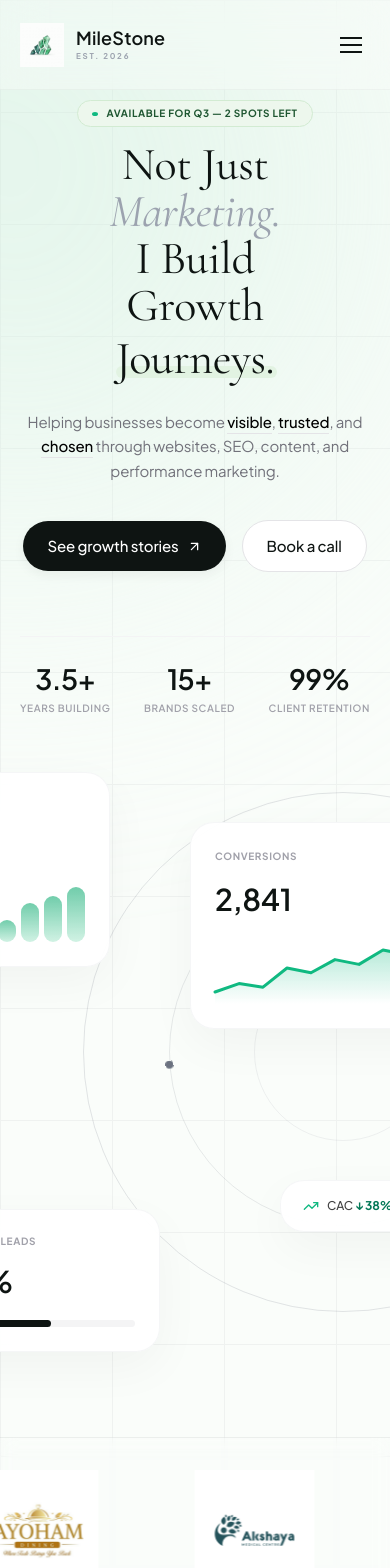
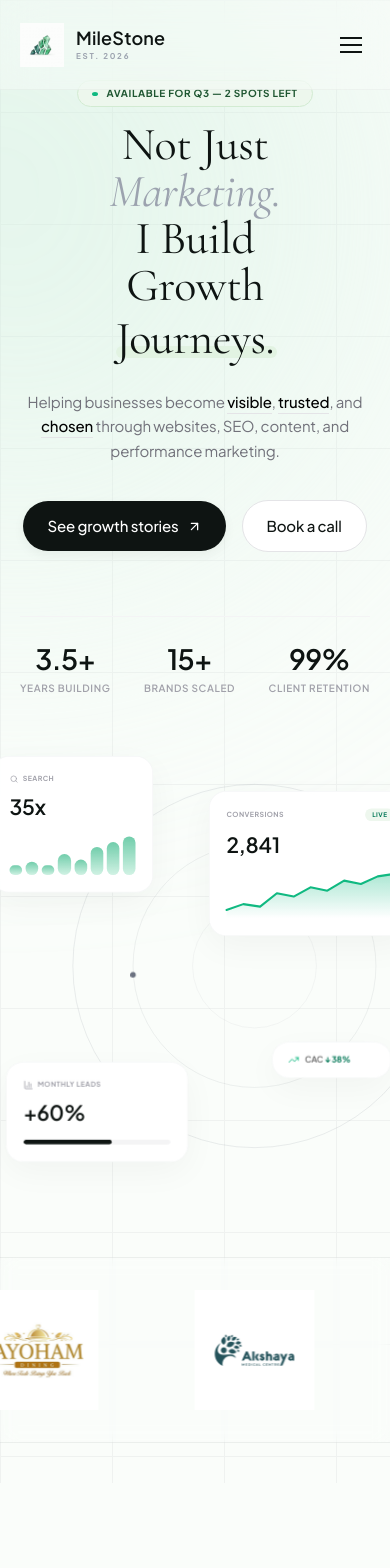
Before and after one commit to sivak27/milestone, a React (Vite) app: page / in a window 390 px wide. Shown: the top 1568 px of the page. Built offline with nearby package versions, Linux system fonts and the light colour scheme.

Commit message:
Update HeroSection and Footer layouts with crystal logo asset

```diff
--- a/src/components/Footer.jsx
+++ b/src/components/Footer.jsx
@@ -41,8 +41,8 @@ export default function Footer() {
         <div className="footer-column">
           <h5>CONTACT</h5>
 
-          <a href="mailto:hariharan.growthpartner@gmail.com">
-            hariharan.growthpartner@gmail.com
+          <a href="mailto:milestonesdigitalmarketing@gmail.com">
+            milestonesdigitalmarketing@gmail.com
           </a>
 
           <a href="tel:+919344260752">
--- a/src/components/Growth.jsx
+++ b/src/components/Growth.jsx
@@ -231,7 +231,7 @@ export default function Growth() {
                 </p>
                 <div className="flex items-baseline space-x-1 mt-1">
                   {/* Displays hovered bar value dynamically */}
-                  <h3 className="text-3xl font-bold tracking-tight text-black">
+                  <h3 className="text-xl font-bold tracking-tight text-black">
                     {displayedLeads}
                   </h3>
                   <span className="text-xs text-[#8A9590] font-medium">/ mo</span>
--- a/src/components/HeroSection.css
+++ b/src/components/HeroSection.css
@@ -115,3 +115,40 @@ body {
             height: 120px !important;
           }
         }
+/* UPDATED RESPONSIVE MOBILE SCALING & ABSOLUTE CENTERING ENGINE */
+        @media (max-width: 900px) {
+          .desktop-nav { display: none !important; }
+          .mobile-toggle-btn { display: block !important; }
+          .mobile-nav-tray.open { display: flex !important; }
+
+          /* FORCE-CENTERS THE ENTIRE CARDS BLOCK HORIZONTALLY AND VERTICALLY */
+          .hero-stage {
+            display: flex !important;
+            flex-direction: column !important;
+            justify-content: center !important;
+            align-items: center !important;
+            padding: 80px 20px 40px 20px !important;
+          }
+
+          /* Shrunk down more (0.45) and centered perfectly on the mobile stage */
+          .responsive-cards-container {
+            transform: scale(0.45) !important; /* Reduced to 0.45 for an ultra-compact presentation */
+            transform-origin: center center !important;
+            height: 320px !important; /* Scaled down height boundary to match */
+            margin-left: 0px !important; /* Cleared out layout offsets to avoid side pushing */
+            position: relative !important;
+            display: flex !important;
+            justify-content: center !important;
+            align-items: center !important;
+            width: 100% !important;
+          }
+
+          /* ENSURES CONCENTRIC BACKDROP CIRCLES STAY LOCKED IN DEAD CENTER OVER CARDS */
+          .responsive-cards-container > div:first-child {
+            top: 50% !important;
+            left: 50% !important;
+            transform: translate(-50%, -50%) !important;
+            width: 100% !important;
+            height: 100% !important;
+          }
+        }
--- a/src/components/HeroSection.jsx
+++ b/src/components/HeroSection.jsx
@@ -6,7 +6,7 @@ import Logo2 from "/src/assets/2.png";
 import Logo3 from "/src/assets/3.png";
 import Logo4 from "/src/assets/4.png";
 import Logo5 from "/src/assets/5.png";
-import MilestoneLogo from "/src/assets/6.png"; // Fixed name match to resolve the crash
+import MilestoneLogo from "/src/assets/6.png";
 import "./HeroSection.css";
 
 function FloatingCard({ styleOverrides = {}, delay = 0, children, parallax = 20, mx, my }) {
@@ -172,10 +172,20 @@ export default function HeroSection() {
           padding: 24px;
           gap: 4px;
         }
+
+        /* UPDATED RESPONSIVE MOBILE SCALING FOR THE RIGHT CONTAINER ONLY */
         @media (max-width: 900px) {
           .desktop-nav { display: none !important; }
           .mobile-toggle-btn { display: block !important; }
           .mobile-nav-tray.open { display: flex !important; }
+
+          /* Scales down the right card animation canvas for small viewports */
+          .responsive-cards-container {
+            transform: scale(0.7) !important;
+            transform-origin: center center;
+            height: 480px !important; /* Adjust height bounds to avoid structural collision */
+            margin-left: 0px !important;
+          }
         }
       `}</style>
 
@@ -383,8 +393,9 @@ export default function HeroSection() {
           </div>
         </motion.div>
 
-        {/* Right Side Visual Canvas Frame Layout */}
+        {/* Right Side Visual Canvas Frame Layout (ADDED: responsive-cards-container class) */}
         <motion.div
+          className="responsive-cards-container"
           style={{
             x: rightX,
             position: "relative",
--- a/src/components/Testimonials.css
+++ b/src/components/Testimonials.css
@@ -181,3 +181,76 @@ font-size:22px;
 }
 
 }
+
+
+
+/* ==========================================
+   MOBILE & RESPONSIVE OVERRIDES ONLY
+   ========================================== */
+
+@media (max-width: 900px) {
+  .testimonials {
+    padding: 60px 0;
+    max-height: none; /* Allows natural height for mobile content stacking */
+  }
+
+  /* Reset the negative translation so the container doesn't shift off-screen */
+  .testimonials-container {
+    width: 90%;
+    margin: 0 auto;
+    transform: none;
+  }
+
+  .testimonials-top {
+    flex-direction: column;
+    gap: 20px;
+    margin-bottom: 35px;
+  }
+
+  .testimonial-nav {
+    margin-top: 10px;
+  }
+
+  /* Compact the padding and dimensions of the card */
+  .testimonial-card {
+    padding: 40px 24px;
+    max-height: none; /* Prevents text overflow cutting off */
+    border-radius: 24px;
+  }
+
+  .quote-icon {
+    width: 36px;
+    height: 36px;
+    margin-bottom: 20px;
+  }
+
+  /* Dynamic fluid typography for the quote */
+  .testimonial-text {
+    font-size: clamp(1.35rem, 4.5vw, 1.75rem);
+    line-height: 1.3;
+    max-width: 100%;
+  }
+
+  .testimonial-author {
+    margin-top: 35px;
+  }
+}
+
+/* Extra optimization for small smartphones */
+@media (max-width: 480px) {
+  .testimonials {
+    padding: 50px 0;
+  }
+
+  .testimonials-container {
+    width: 92%; /* Slightly wider to maximize real estate on tiny screens */
+  }
+
+  .testimonial-card {
+    padding: 30px 20px;
+  }
+
+  .testimonial-title {
+    font-size: 2rem;
+  }
+}
```
